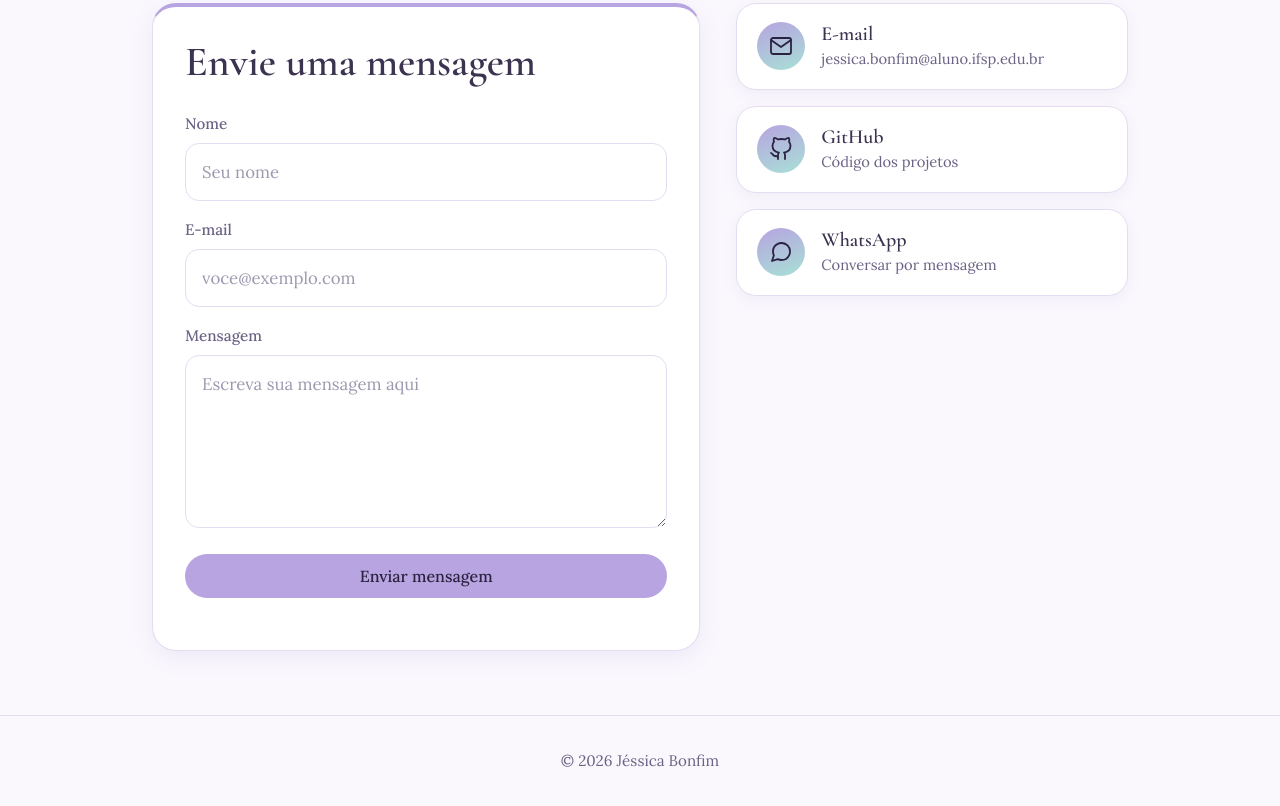
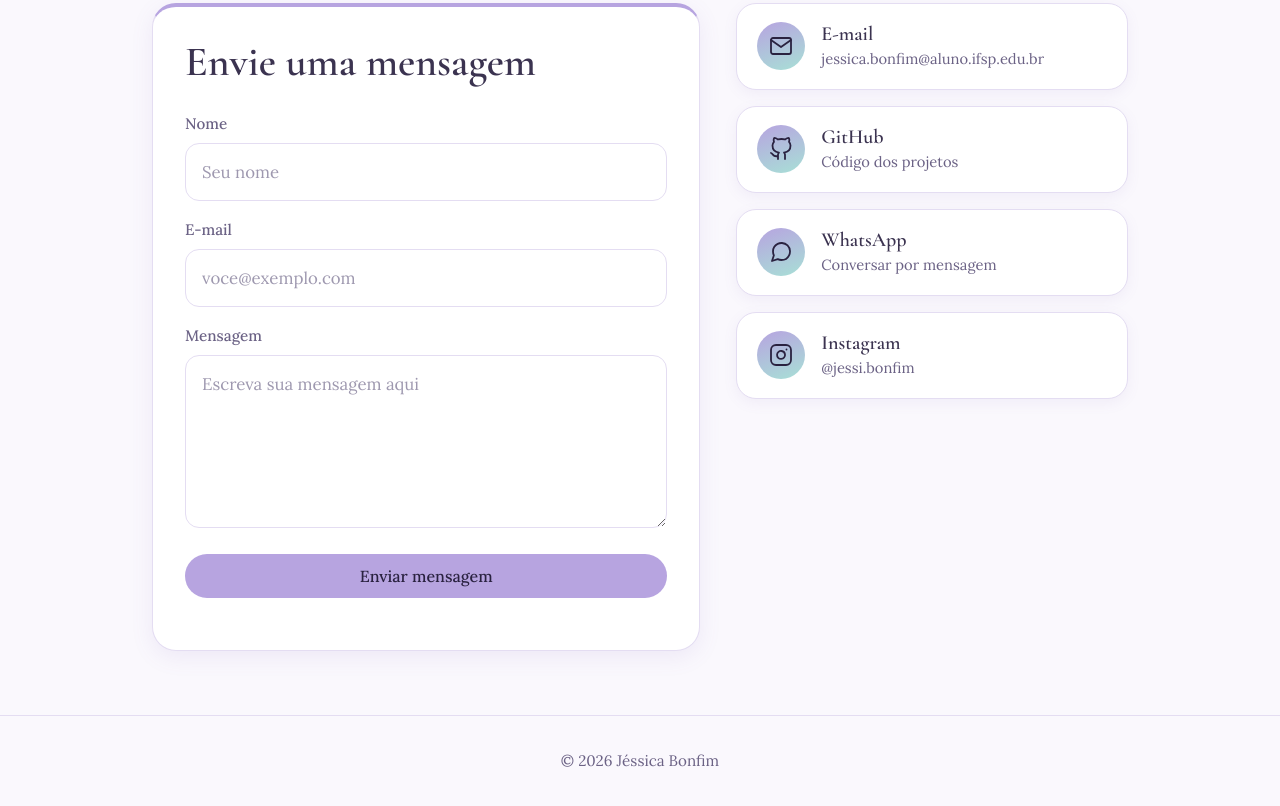
Before and after one commit to JessiBonfimm/JessiBonfimm.github.io, a plain HTML site: page contato.html in a window 1280 px wide. Shown: the part 821-1627 px from the top of the page. Drawn offline with nearby package versions, Linux system fonts and the light colour scheme.

Commit message:
Adiciona o Instagram na página de contato

```diff
--- a/contato.html
+++ b/contato.html
@@ -64,6 +64,10 @@
             <span class="ico"><svg viewBox="0 0 24 24" fill="none" stroke="currentColor" stroke-width="1.8" stroke-linecap="round" stroke-linejoin="round" aria-hidden="true"><path d="M21 11.5a8.38 8.38 0 0 1-.9 3.8 8.5 8.5 0 0 1-7.6 4.7 8.38 8.38 0 0 1-3.8-.9L3 21l1.9-5.7a8.38 8.38 0 0 1-.9-3.8 8.5 8.5 0 0 1 4.7-7.6 8.38 8.38 0 0 1 3.8-.9h.5a8.48 8.48 0 0 1 8 8v.5z"/></svg></span>
             <span class="txt"><strong>WhatsApp</strong><small>Conversar por mensagem</small></span>
           </a>
+          <a class="contato-item" href="https://instagram.com/jessi.bonfim" target="_blank" rel="noopener">
+            <span class="ico"><svg viewBox="0 0 24 24" fill="none" stroke="currentColor" stroke-width="1.8" stroke-linecap="round" stroke-linejoin="round" aria-hidden="true"><rect x="2" y="2" width="20" height="20" rx="5" ry="5"/><path d="M16 11.37A4 4 0 1 1 12.63 8 4 4 0 0 1 16 11.37z"/><line x1="17.5" y1="6.5" x2="17.51" y2="6.5"/></svg></span>
+            <span class="txt"><strong>Instagram</strong><small>@jessi.bonfim</small></span>
+          </a>
         </div>
       </div>
     </section>
```
